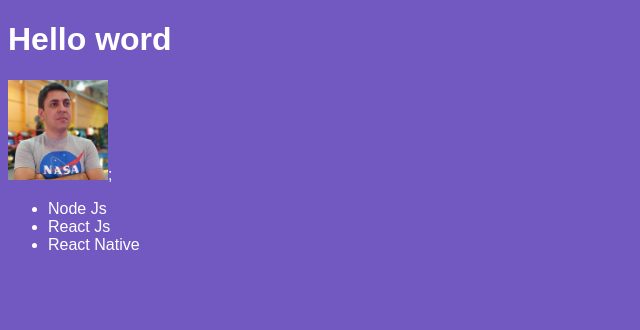
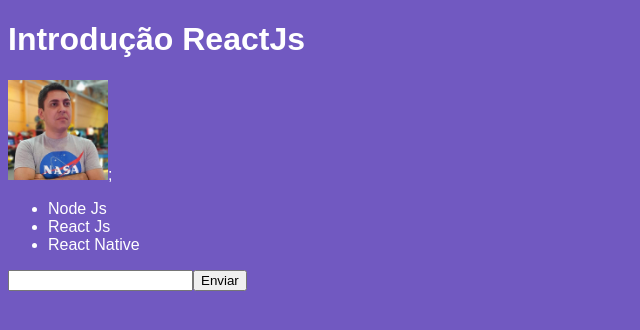
Before and after one commit to DanAraujjo/reactjs-introducao, a React app: page / in a window 1280 px wide. Shown: the top 330 px of the page, without its empty margins (0-640 px from the left). Built offline with nearby package versions, Linux system fonts and the light colour scheme.

Commit message:
Estado & Imutabilidade

```diff
--- a/src/App.js
+++ b/src/App.js
@@ -9,7 +9,7 @@ function App() {
   return (
     //fragment
     <>
-      <h1>Hello word</h1>
+      <h1>Introdução ReactJs</h1>
       <img width={100} src={profile} />;
       <TechList />
     </>
--- a/src/components/TechList.js
+++ b/src/components/TechList.js
@@ -2,16 +2,42 @@ import React, { Component } from "react";
 
 class TechList extends Component {
   state = {
+    newTech: "",
     techs: ["Node Js", "React Js", "React Native"]
+  };
+
+  handleInputChange = e => {
+    this.setState({ newTech: e.target.value });
+  };
+
+  handleSubmit = e => {
+    e.preventDefault();
+
+    this.setState({
+      techs: [...this.state.techs, this.state.newTech],
+      newTech: ""
+    });
   };
 
   render() {
     return (
-      <ul>
-        {this.state.techs.map(tech => (
-          <li>{tech}</li>
-        ))}
-      </ul>
+      <>
+        <form onSubmit={this.handleSubmit}>
+          <ul>
+            {this.state.techs.map(tech => (
+              <li key={tech}>{tech}</li>
+            ))}
+          </ul>
+
+          <input
+            type="text"
+            onChange={this.handleInputChange}
+            value={this.state.newTech}
+          />
+
+          <button type="submit">Enviar</button>
+        </form>
+      </>
     );
   }
 }
```
